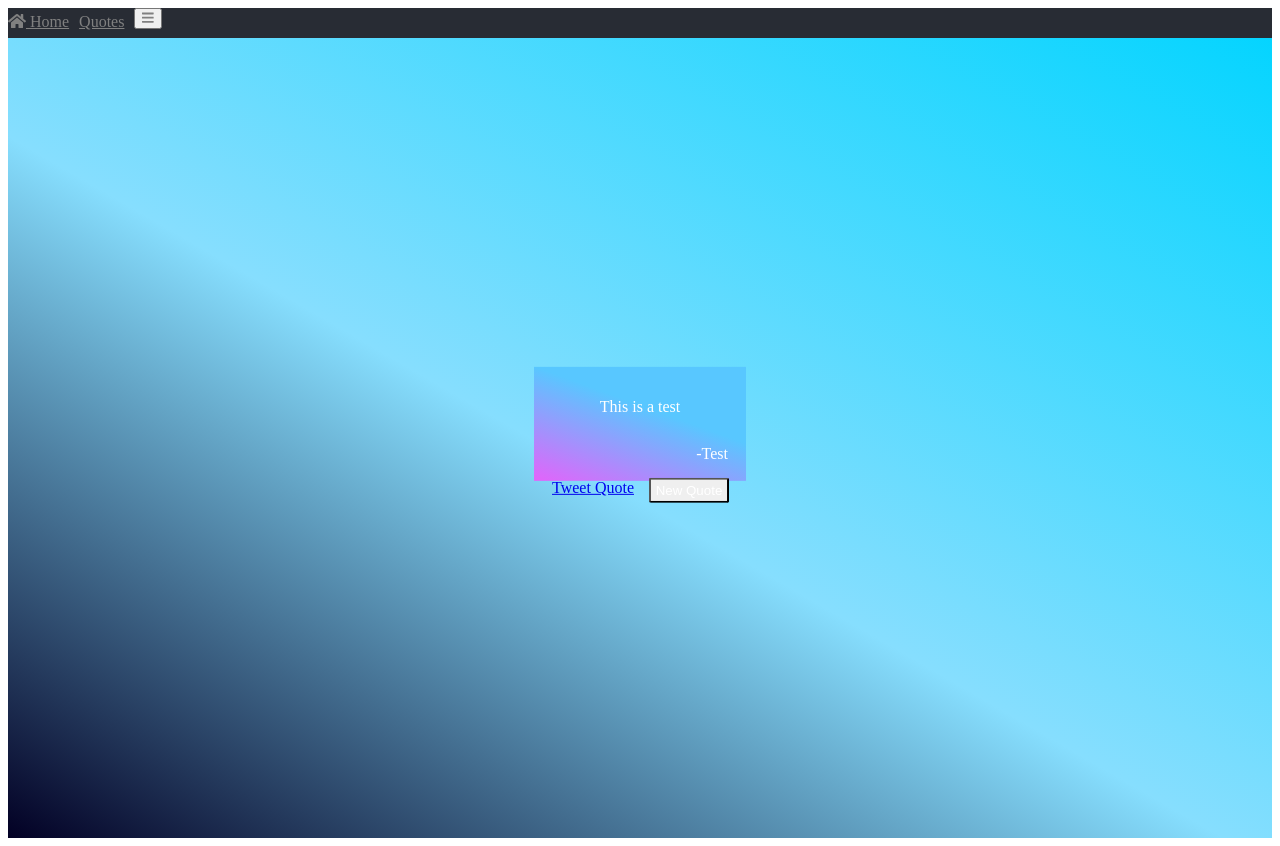
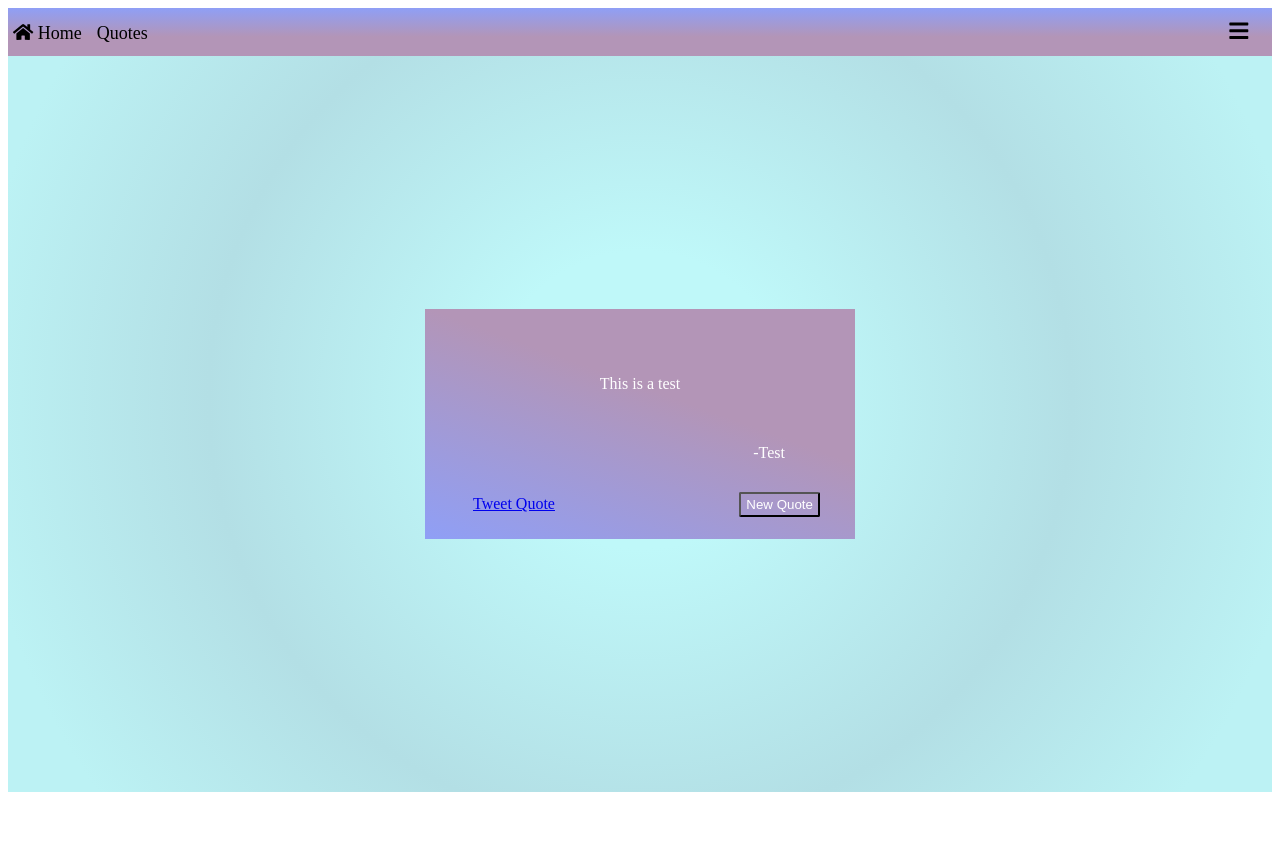
Before and after one commit to x4A6179/js-projects, a React (Create React App) app in the folder fcc-projects/quote-machine/: page / in a window 1280 px wide. After the commit the page ends 800 px from the top, so only its background shows below. Built offline with nearby package versions, Linux system fonts and the light colour scheme.

Commit message:
updated color scheme for site, fixed dimensions for elements, started function for updating menu state

```diff
--- a/fcc-projects/quote-machine/package.json
+++ b/fcc-projects/quote-machine/package.json
@@ -4,6 +4,7 @@
   "private": true,
   "dependencies": {
     "@fortawesome/fontawesome-svg-core": "^1.2.36",
+    "@fortawesome/free-brands-svg-icons": "^5.15.4",
     "@fortawesome/free-solid-svg-icons": "^5.15.4",
     "@fortawesome/react-fontawesome": "^0.1.15",
     "@testing-library/jest-dom": "^5.14.1",
@@ -12,7 +13,7 @@
     "react": "^17.0.2",
     "react-dom": "^17.0.2",
     "react-router-dom": "^5.3.0",
-    "react-scripts": "4.0.3",
+    "react-scripts": "^4.0.3",
     "react-use": "^17.3.1",
     "styled-components": "^5.3.1",
     "web-vitals": "^1.1.2"
--- a/fcc-projects/quote-machine/src/App.css
+++ b/fcc-projects/quote-machine/src/App.css
@@ -1,9 +1,10 @@
 .App {
-  background: linear-gradient(30deg, rgba(2, 0, 36, 1) 0%, rgba(134, 222, 254, 1) 45%, rgba(0, 212, 255, 1) 100%);
+  background: rgb(191,248,249);
+  background: radial-gradient(circle, rgba(191,248,249,1) 20%, rgba(179,223,229,1) 58%, rgba(188,242,244,1) 90%);
 }
 .App-header {
-  background-color: #282c34;
-  min-height: 30px;
+  background: linear-gradient(360deg, rgba(179, 149, 183, 1) 40%, rgba(143, 159, 246, 1) 100%);
+  min-height: 6vh;
   display: flex;
   color: white;
 }
@@ -12,7 +13,8 @@
   color: #61dafb;
 }
 .quote-container {
-  min-height: 100vh;
+  min-height: 92vh;
+  min-width: 95vw;
   position: relative;
 }
 .quote-container body {
--- a/fcc-projects/quote-machine/src/components/Navbar.js
+++ b/fcc-projects/quote-machine/src/components/Navbar.js
@@ -6,29 +6,49 @@ import './fontawesome';
 const Navbar = () => {
 
   const [nav, setNav] = useState();
+  const [menu, setMenu] = useState(false);
+
+  const handleMenu = () => {
+
+  }
 
 
   return (
-    <div className='top-bar'>
+    <div className='top-bar' style={style}>
       <div>
         <NavButton href='#home' className='bar-item nav-button'><FontAwesomeIcon icon='home' /> Home</NavButton>
         <NavButton href='#quotes' className='bar-item nav-button'><i className='nv-quotes'></i> Quotes</NavButton>
-        <MenuButton className='bar-item menu-button'><FontAwesomeIcon icon='bars' /></MenuButton>
+        <MenuButton className='bar-item menu-button' onClick={handleMenu}><FontAwesomeIcon icon='bars' transform='grow-10' /></MenuButton>
       </div>
     </div>
   )
 }
 
 const NavButton = styled.a`
-  color: grey;
-  text-size: 12px;
+  color: black;
+  font-size: 18px;
   float: left;
   margin-right: 10px;
-  margin-top: 5px;
+  margin-top: 15px;
+  padding-left: 5px;
+  text-decoration: none;
+
+  :hover {
+    color: red;
+  }
 `
 const MenuButton = styled.button`
-  color: grey;
+  color: black;
+  position: relative;
   float: right;
+  background-color: transparent;
+  border-shadow: none;
+  border: none;
+  margin-top: 15px;
+  margin-right: 25px;
 `
+const style = {
+  minWidth: '99vw'
+}
 
 export default Navbar;
--- a/fcc-projects/quote-machine/src/components/Quote.css
+++ b/fcc-projects/quote-machine/src/components/Quote.css
@@ -1,21 +1,23 @@
 #quote-box {
   text-align: center;
   margin: auto;
-  padding: 10px;
+  padding: 40px;
 }
 .quote-text {
-  padding: 5px;
+  padding: 10px 5px 5px 5px;
   color: #FFF;
 }
 
 #quote-box {
-  background: linear-gradient(200deg, rgba(88,199,255,1) 40%, rgba(227,99,250,1) 100%);
+  background: linear-gradient(200deg, rgba(179, 149, 183, 1) 40%, rgba(143, 159, 246, 1) 100%);
+  min-width: 350px;
+  min-height: 150px;
 }
 
 .quote-author {
   color: #FFF;
   text-align: right;
-  margin: .5rem;
+  margin: 30px 30px 25px 30px;
 }
 #new-quote {
   float: right;
@@ -24,7 +26,10 @@
   color: #FFF;
   border-radius: 2px;
   padding: 3px 5px;
-  margin: .5em;
+  margin-left: 20px;
+  margin-right: -5px;
+  margin-top: 5px;
+  background-color: transparent;
 }
 
 #new-quote:hover {
--- a/fcc-projects/quote-machine/src/components/Quote.js
+++ b/fcc-projects/quote-machine/src/components/Quote.js
@@ -1,5 +1,7 @@
 import React, { useState } from 'react';
 //import styled from 'styled-components';
+import { FontAwesomeIcon } from '@fortawesome/react-fontawesome';
+import './fontawesome';
 import './Quote.css';
 
 const Quote = () => {
@@ -29,7 +31,7 @@ const Quote = () => {
         </div>
         <div className='buttons'>
           <button className='button' id='new-quote' onClick={() => genRandomQuote()}>New Quote</button>
-          <a className='button' id='tweet-quote' target="_blank" href='twitter.com/intent/tweet'>Tweet Quote</a>
+          <a className='button' id='tweet-quote' target="_blank" href='twitter.com/intent/tweet'><FontAwesomeIcon icon='faTwitter'/>Tweet Quote</a>
         </div>
       </div>
     )
--- a/fcc-projects/quote-machine/src/components/fontawesome.js
+++ b/fcc-projects/quote-machine/src/components/fontawesome.js
@@ -1,4 +1,5 @@
 import { library } from '@fortawesome/fontawesome-svg-core';
 import { faHome, faBars } from '@fortawesome/free-solid-svg-icons';
+import { faTwitter } from '@fortawesome/free-brands-svg-icons';
 
-library.add(faHome, faBars);
+library.add(faHome, faBars, faTwitter);
```
Also changed, not shown: 1 other file (tests, documents, lock files or other folders).
